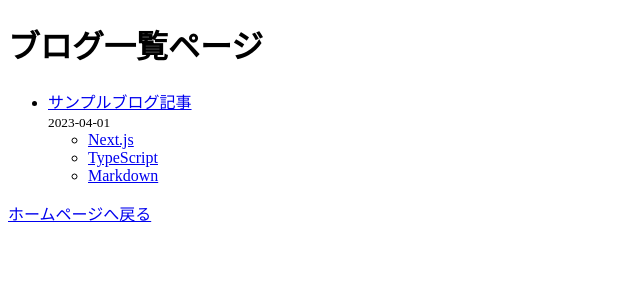
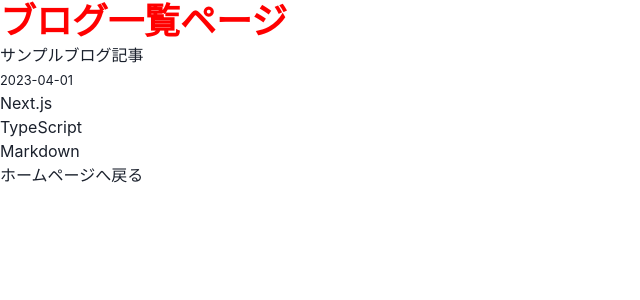
Before and after one commit to kobyn42/testpage, a Next.js app: page /blog in a window 1280 px wide. Shown: the top 300 px of the page, without its empty margins (0-640 px from the left). Built offline with nearby package versions, Linux system fonts and the light colour scheme.

Commit message:
chakuraUIを入れた

```diff
--- a/package.json
+++ b/package.json
@@ -9,6 +9,10 @@
     "type-check": "tsc"
   },
   "dependencies": {
+    "@chakra-ui/react": "^2.5.5",
+    "@emotion/react": "^11.10.6",
+    "@emotion/styled": "^11.10.6",
+    "framer-motion": "^10.10.0",
     "gray-matter": "^4.0.3",
     "next": "latest",
     "react": "^18.2.0",
--- /dev/null
+++ b/pages/_app.tsx
@@ -0,0 +1,12 @@
+// pages/_app.js
+import { ChakraProvider } from '@chakra-ui/react'
+
+const App = ({ Component, pageProps }) => {
+    return (
+        <ChakraProvider>
+            <Component {...pageProps} />
+        </ChakraProvider>
+    )
+}
+
+export default App
--- a/pages/blog.tsx
+++ b/pages/blog.tsx
@@ -1,4 +1,5 @@
 import Link from 'next/link'
+import { Heading } from '@chakra-ui/react';
 import { GetStaticProps } from 'next'
 import { getSortedPostsData } from '../libs/posts'
 
@@ -16,7 +17,7 @@ interface BlogProps {
 const Blog: React.FC<BlogProps> = ({ allPostsData }) => {
     return (
         <div>
-            <h1>ブログ一覧ページ</h1>
+            <Heading color={'red'}>ブログ一覧ページ</Heading>
             <ul>
                 {allPostsData.map(({ id, date, title, tags }) => (
                     <li key={id}>
@@ -42,7 +43,7 @@ const Blog: React.FC<BlogProps> = ({ allPostsData }) => {
                 ))}
             </ul>
             <Link href="/">
-                <a>ホームページへ戻る</a>
+                ホームページへ戻る
             </Link>
         </div>
     )
--- a/pages/blog/[id].tsx
+++ b/pages/blog/[id].tsx
@@ -1,5 +1,6 @@
 import { GetStaticPaths, GetStaticProps } from 'next'
 import { getPostData, getSortedPostsData } from '../../libs/posts'
+import { Text } from '@chakra-ui/react'
 
 interface PostData {
     title: string
@@ -15,7 +16,9 @@ const Post: React.FC<PostProps> = ({ postData }) => {
     return (
         <div>
             <h1>{postData.title}</h1>
-            <div dangerouslySetInnerHTML={{ __html: postData.contentHtml }} />
+            <Text border={'2px'} borderColor={'gray.400'} rounded={'2xl'} padding={'10'} margin={'10'}>
+                <div dangerouslySetInnerHTML={{ __html: postData.contentHtml }} />
+            </Text>
             <small>{postData.date}</small>
         </div>
     )
```
Also changed, not shown: posts/2023-04-01_sample-blog-post.md (+7 -2 lines), 1 other file (tests, documents, lock files or other folders).
